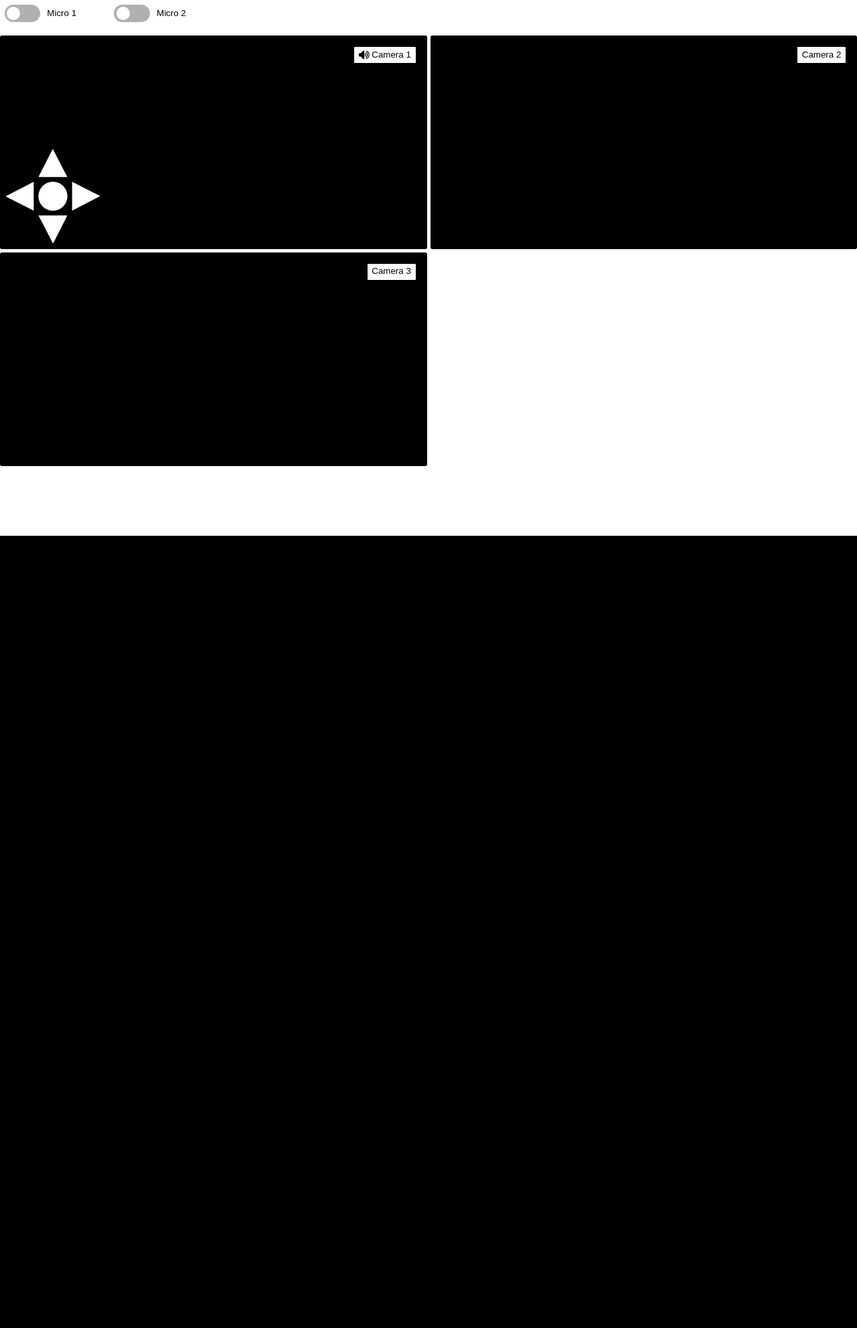
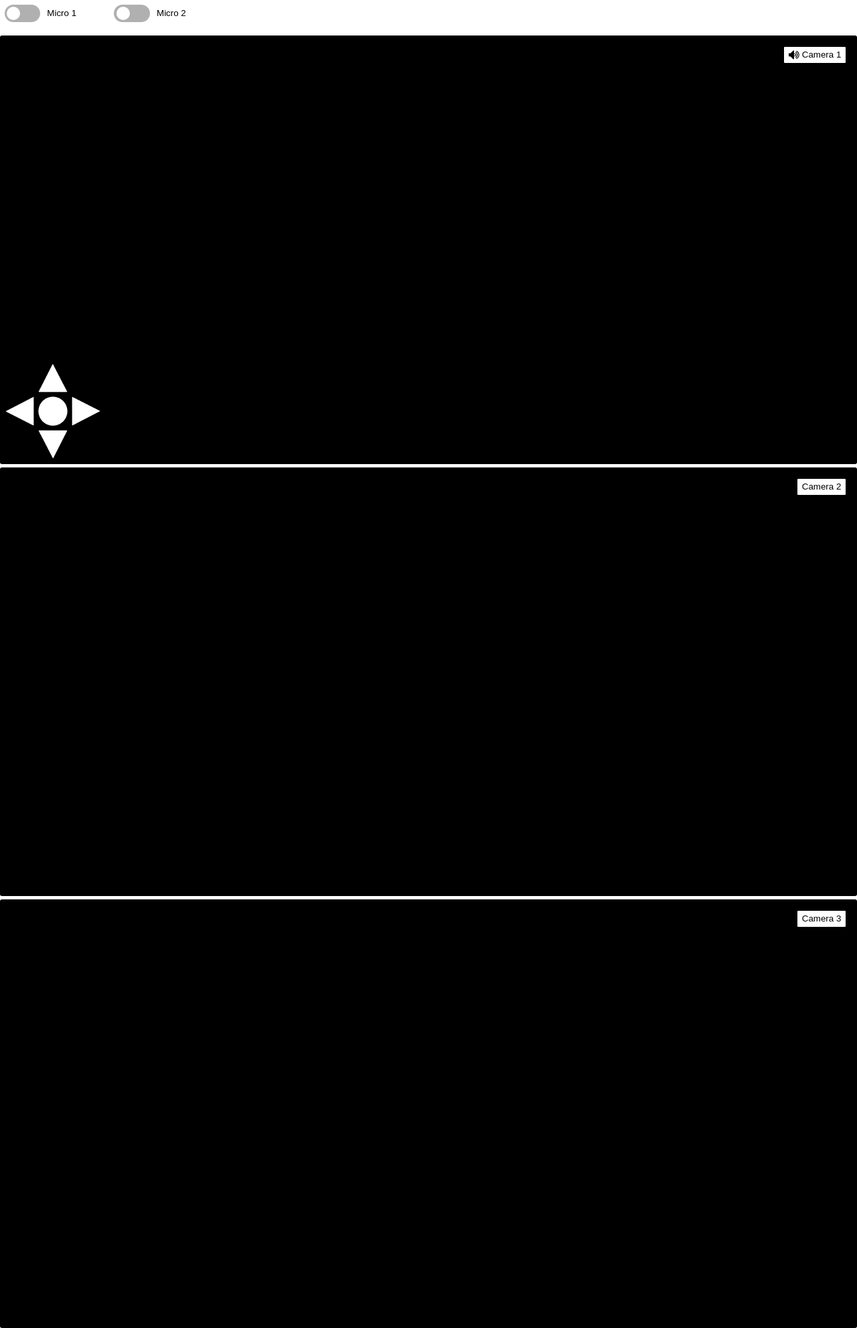
Before and after one commit to paullouisageneau/escape, a Flask app: page /camera in a window 1280 px wide. Shown: the whole page at 67% size. Before the commit the page ends 800 px from the top, so only its background shows below. Run offline with Flask 2, Linux system fonts and the light colour scheme; data that the repository does not hold is empty; some libraries are stand-ins or nearby versions.

Commit message:
Changed camera layout for bigger views

```diff
--- a/app/static/camera.css
+++ b/app/static/camera.css
@@ -12,7 +12,7 @@ video.reversed {
 
 #cameras ul {
 	display: grid;
-	grid-template-columns: repeat(auto-fit, minmax(480px, 1fr));
+	grid-template-columns: repeat(auto-fit, minmax(640px, 1fr));
 	grid-auto-rows: 1fr;
 	grid-gap: 5px 5px;
 	gap: 5px 5px;
```
